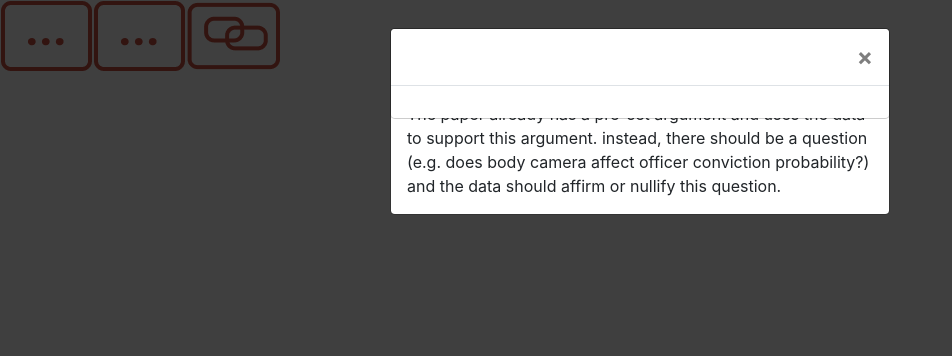
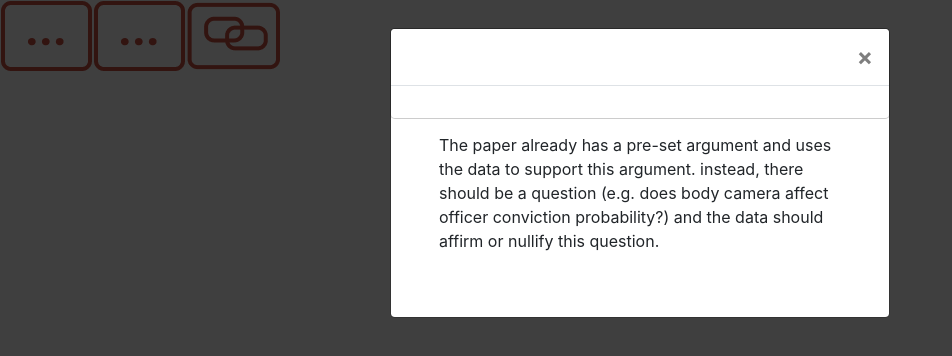
Before and after one commit to nishakhater/data-transparency-analysis, a React (Create React App) app in the folder my-app/: page / in a window 1280 px wide. Both pictures are taken after a click on the button 46 px from the left and 36 px from the top of the page. Shown: the top 356 px of the page, without its empty margins (0-952 px from the left). Built offline with nearby package versions, Linux system fonts and the light colour scheme.

Commit message:
fixed pop up

```diff
--- a/my-app/src/App.js
+++ b/my-app/src/App.js
@@ -16,7 +16,7 @@ import links from './assets/links';
 // import './BootstrapCustom.css';
 
 import {
-  Modal, Button, Row, Dropdown, DropdownButton
+  Modal, Button, Row, Container, Dropdown, DropdownButton
 } from 'react-bootstrap';
 
 import 'bootstrap/dist/css/bootstrap.min.css';
@@ -64,22 +64,23 @@ class App extends React.Component {
         }
 
 
-        <Modal show={this.state.show} onHide={handleClose} >
+        <Modal show={this.state.show} dialogClassName="border-0"  onHide={handleClose} >
 
-          <Modal.Header closeButton />
-          {/* <Modal.Title>Heading Text</Modal.Title> */}
-          {/* </Modal.Header> */}
-
-          <Modal.Body >{this.state.content}</Modal.Body>
-
-          {/* <Modal.Footer>
-          <Button variant="secondary" onClick={handleClose}>Close</Button>
-        </Modal.Footer> */}
-
+          <Modal.Header className="border-0" closeButton>
+            </Modal.Header>
+          <Modal.Body className='p-0'>
+            <Container className="p-5 h-100 overflow-scroll">
+              <p>
+                {this.state.content}
+              </p>
+            </Container>
+          </Modal.Body>
         </Modal>
         <Modal show={this.state.show} onHide={handleClose} >
           <Modal.Header closeButton />
           <Modal.Body >
+            <Container>
+
               {
                 this.state.linkContent ?
                   this.state.linkContent.map((item, index) =>
@@ -94,7 +95,7 @@ class App extends React.Component {
                   )
                   : null
               }
-
+            </Container>
           </Modal.Body>
         </Modal>
 
--- a/my-app/src/BootstrapCustom.css
+++ b/my-app/src/BootstrapCustom.css
@@ -3,7 +3,7 @@
 @import "../node_modules/bootstrap/scss/variables"; */
 
 
-@import "../node_modules/bootstrap";
+/* @import "./node_modules/bootstrap"; */
 
 .btn-sm {
   padding: 0.2em 0.6em;
```
Lines whose indentation alone changed are shown as unchanged.
